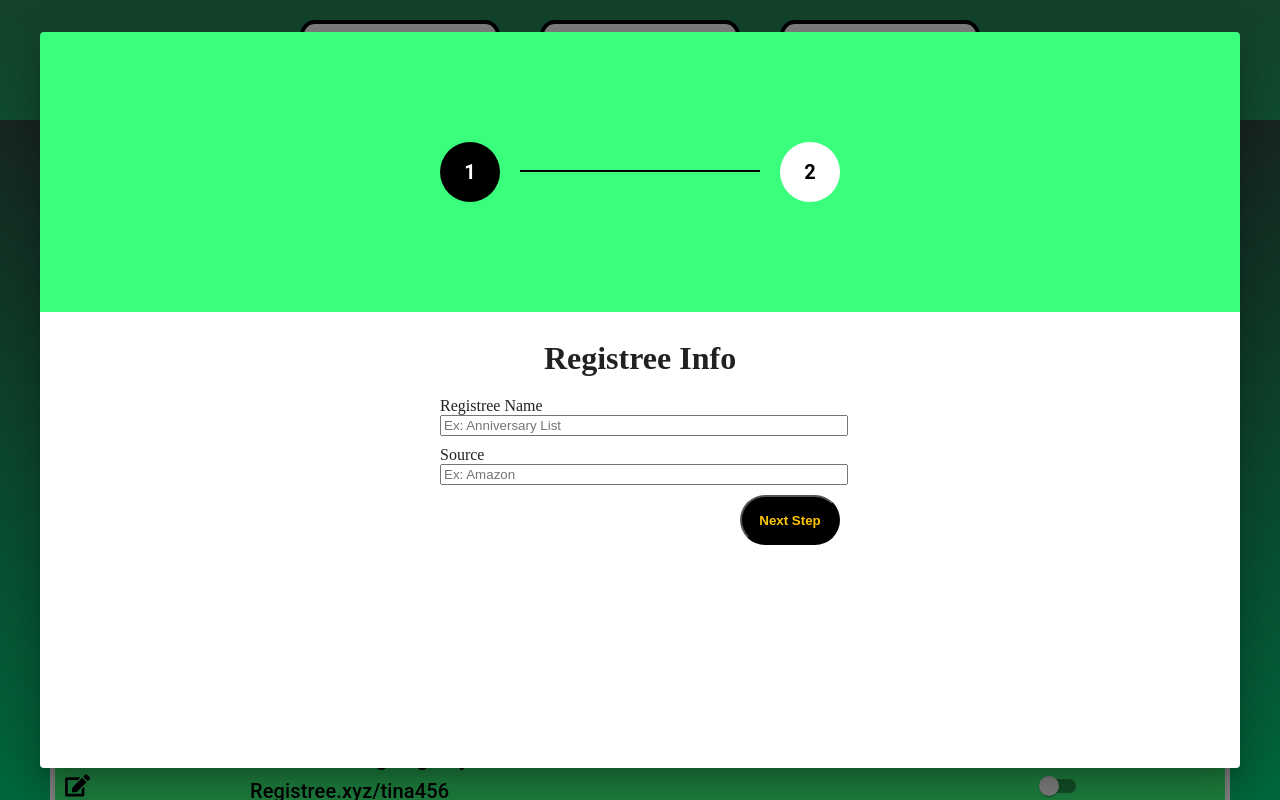
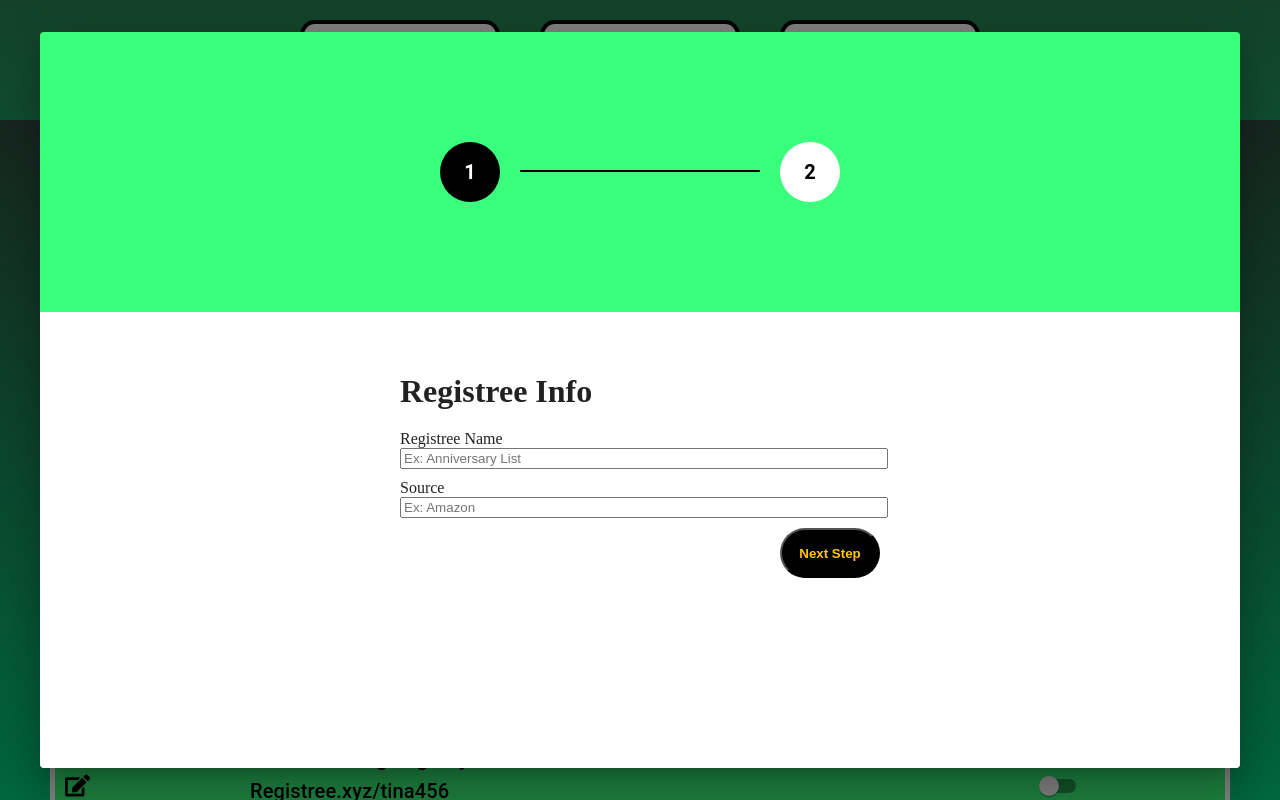
Before and after one commit to SamuelBanya/Registree, a Next.js app in the folder registree/: page /registrees/registree-page in a window 1280 px wide. Both pictures are taken after a click on the button "ADD NEW REGISTREE". Built offline with nearby package versions, Linux system fonts and the light colour scheme; some icons are missing.

Commit message:
Adding styling changes via adjusting <h1> to be inside form

```diff
--- a/registree/components/overlay/RegistryWizard.tsx
+++ b/registree/components/overlay/RegistryWizard.tsx
@@ -58,10 +58,10 @@ const RegistryWizard: React.FC<RegistryDialogProps> = ({ open, selectedValue, on
           </Avatar>
         </div>
         <div style={{ display: 'flex', flexDirection: 'column', alignItems: 'center', justifyContent: 'center', height: '100vh' }}>
-          <h1 style={{ marginBottom: '20px', textAlign: 'left' }}>
-            Registree Info
-          </h1>
-          <form onSubmit={formik.handleSubmit} style={{ width: '100%', maxWidth: '400px', margin: '0 auto' }}>
+          <form onSubmit={formik.handleSubmit} style={{ width: '100%', maxWidth: '40%', margin: '0 auto', maxHeight: '20%' }}>
+            <h1 style={{ marginBottom: '20px', textAlign: 'left' }}>
+              Registree Info
+            </h1>
             <div style={{ marginBottom: '10px' }}>
               <label htmlFor="registreeName">Registree Name</label>
               <input
```
